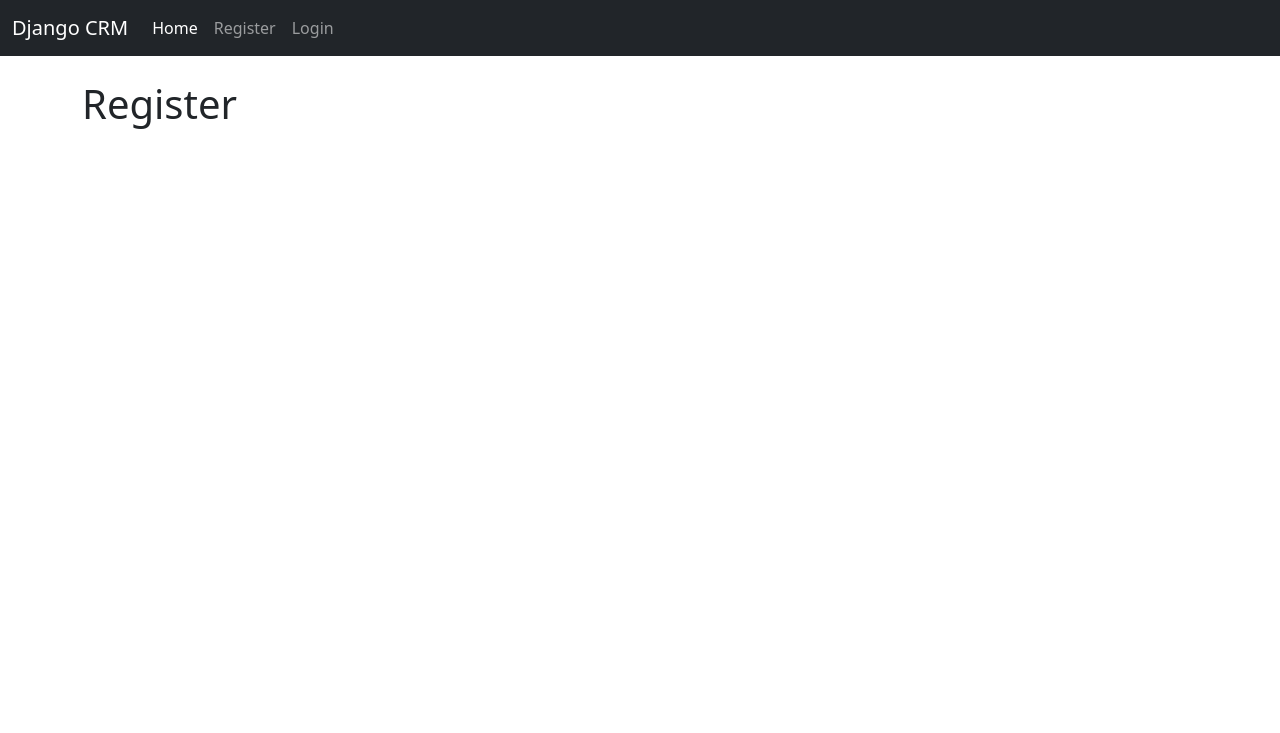
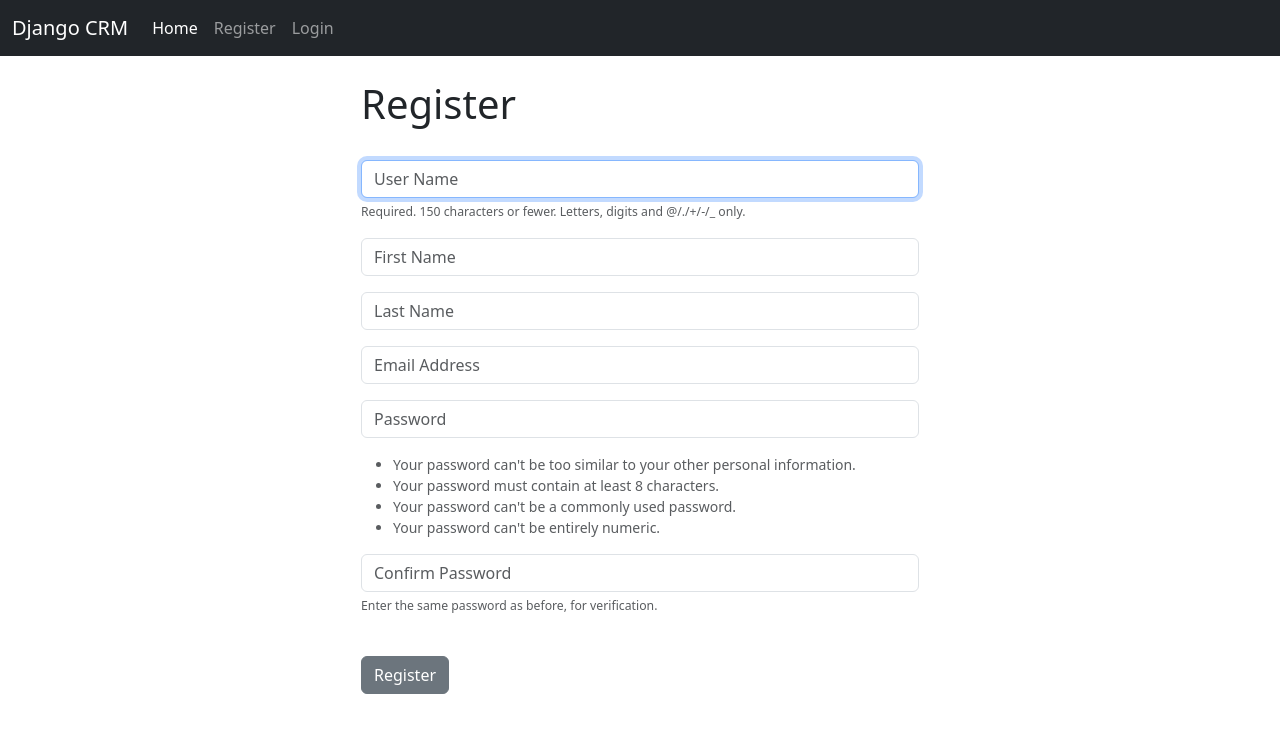
Before and after one commit to Toshiiiii1/Django-CRM, a Django app: page /register/ in a window 1280 px wide. Shown: the top 733 px of the page. Run offline with Django 4.2, Linux system fonts and the light colour scheme.

Commit message:
register form

```diff
--- a/website/form.py
+++ b/website/form.py
@@ -3,6 +3,8 @@ from django.contrib.auth.models import User
 from django import forms
 
 class SignUpForm(UserCreationForm):
+    # UserCreationForm mac dinh bao gom cac truong: username, password1 va password2
+    # dinh nghia them cac truong:email, first_name, last_name cho form dang ky
     email = forms.EmailField(label="", widget=forms.TextInput(
         attrs={
             "class": "form-control",
@@ -22,10 +24,13 @@ class SignUpForm(UserCreationForm):
         }
     ))
 
+    # xac dinh User model co san tu Django se duoc su dung de luu thong tin nguoi dung khi dang ky
+    # User model bao gom 3 truong mac dinh va cong them 3 truong bo sung
     class Meta:
         model = User
         fields = ('username', 'first_name', 'last_name', 'email', 'password1', 'password2', )
 
+    # override phuong thuc __init__ cua lop UserCreationForm de customize 3 truong mac dinh
     def __init__(self, *args, **kwargs):
         super(SignUpForm, self).__init__(*args, **kwargs)
 
--- a/website/templates/register.html
+++ b/website/templates/register.html
@@ -1,7 +1,35 @@
-{% extends "base.html" %}
-
+{% extends 'base.html' %}
 {% block content %}
 
-    <h1>Register</h1>
+
+<div class="col-md-6 offset-md-3">
+<h1>Register</h1>
+<br/>
+
+<form method="POST" action="">
+	{% csrf_token %}
+    <!-- neu form loi -> hien thi thong bao loi -->
+	{% if form.errors %}
+			<div class="alert alert-warning alert-dismissible fade show" role="alert">
+			  Your Form Has Errors
+			  {% for field in form %}
+			  	{% if field.errors %}
+			  		{{ field.errors }}
+			  	{% endif %}
+			  {% endfor %}
+			  <button type="button" class="btn-close" data-bs-dismiss="alert" aria-label="Close"></button>
+			</div>
+	{% endif %}
+
+    <!-- hien thi form -->
+	{{ form.as_p }}
+
+	<br/>
+	  <button type="submit" class="btn btn-secondary">Register</button>
+	</form>
+
+
+
+</div>
 
 {% endblock %}
--- a/website/views.py
+++ b/website/views.py
@@ -3,29 +3,52 @@ from django.http import HttpResponse
 from django.template import loader
 from django.contrib.auth import authenticate, login, logout
 from django.contrib import messages
+from .form import SignUpForm
 
-# Create your views here.
-
+# tao view cho hanh dong dang nhap template home.html
 def home(request):
     if (request.method == 'POST'):
+        # lay username va password tu nguoi dung
         username = request.POST['username']
         password = request.POST['password']
 
+        # xac thuc nguoi dung
         user = authenticate(request, username=username, password = password)
+        # xac thuc thanh cong -> dang nhap va hien thi thong bao dang nhap thanh cong
         if (user is not None):
             login(request, user)
             messages.success(request, "You have been logged in")
             return redirect('home')
+        # xac thuc that bai -> hien thi thong bao dang nhap that bai
         else:
-            messages.success(request, "Error")
+            messages.success(request, "Fail")
             return redirect('home')
     else:
+        # quay ve trang chinh
         return render(request, "home.html", {})
 
+# tao view cho hanh dong dang xuat o template navbar.html
 def logout_user(request):
+    # thuc hien dang xuat va hien thi thong bao
     logout(request)
     messages.success(request, "You have been logged out")
+    # quay ve trang chinh
     return redirect('home')
 
+# tao view cho hanh dong dang ki o template register.html
 def register_user(request):
-    return render(request, "register.html", {})
+    if (request.method == 'POST'):
+        form = SignUpForm(request.POST)
+        if form.is_valid():
+            form.save()
+            username = form.cleaned_data['username']
+            password = form.cleaned_data['password1']
+            user = authenticate(username=username, password=password)
+            login(request, user)
+            messages.success(request, "Successful")
+            return redirect('home')
+
+    else:
+        form = SignUpForm()
+        return render(request, "register.html", {'form': form})
+    return render(request, "register.html", {'form': form})
```
